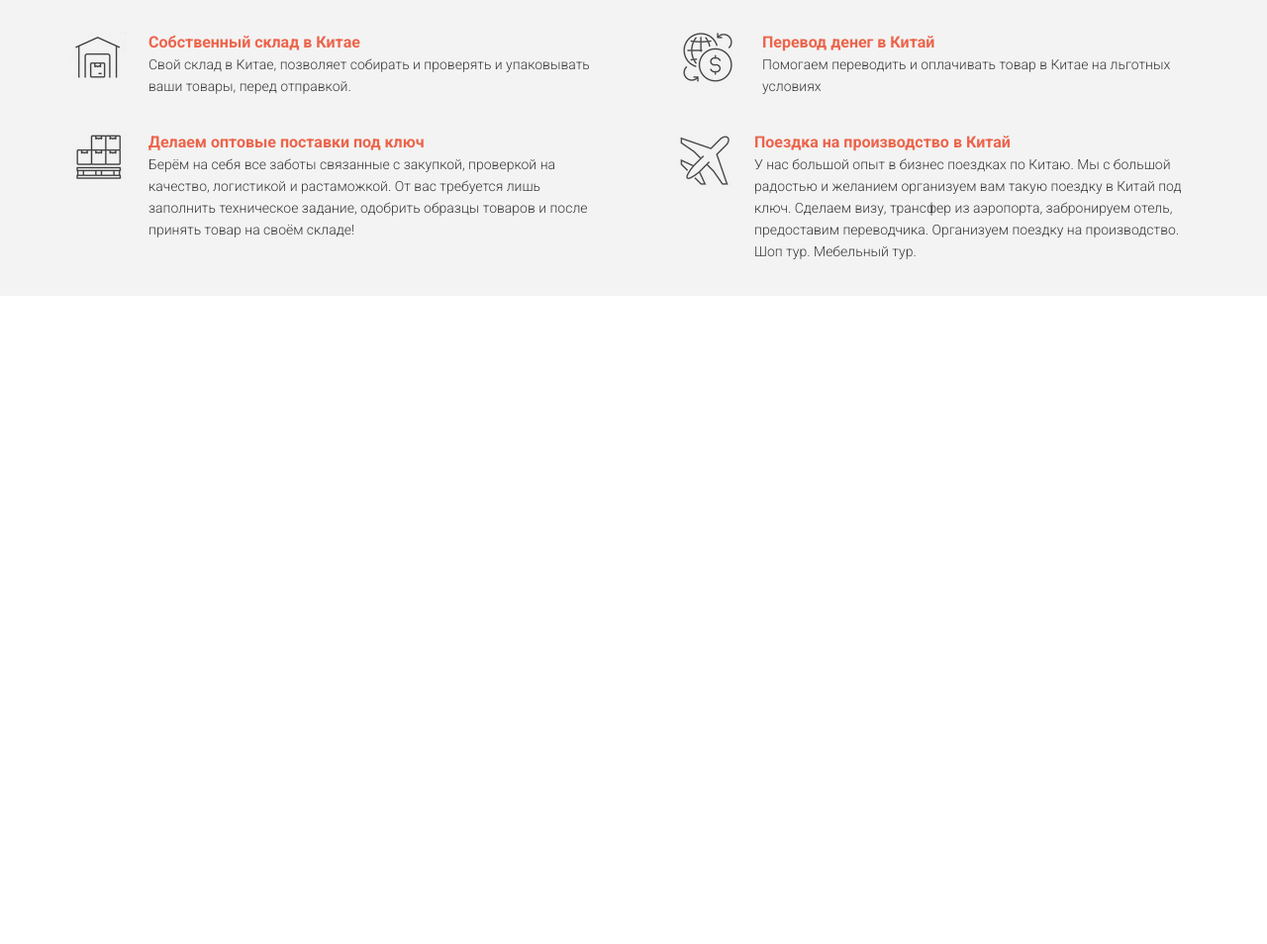
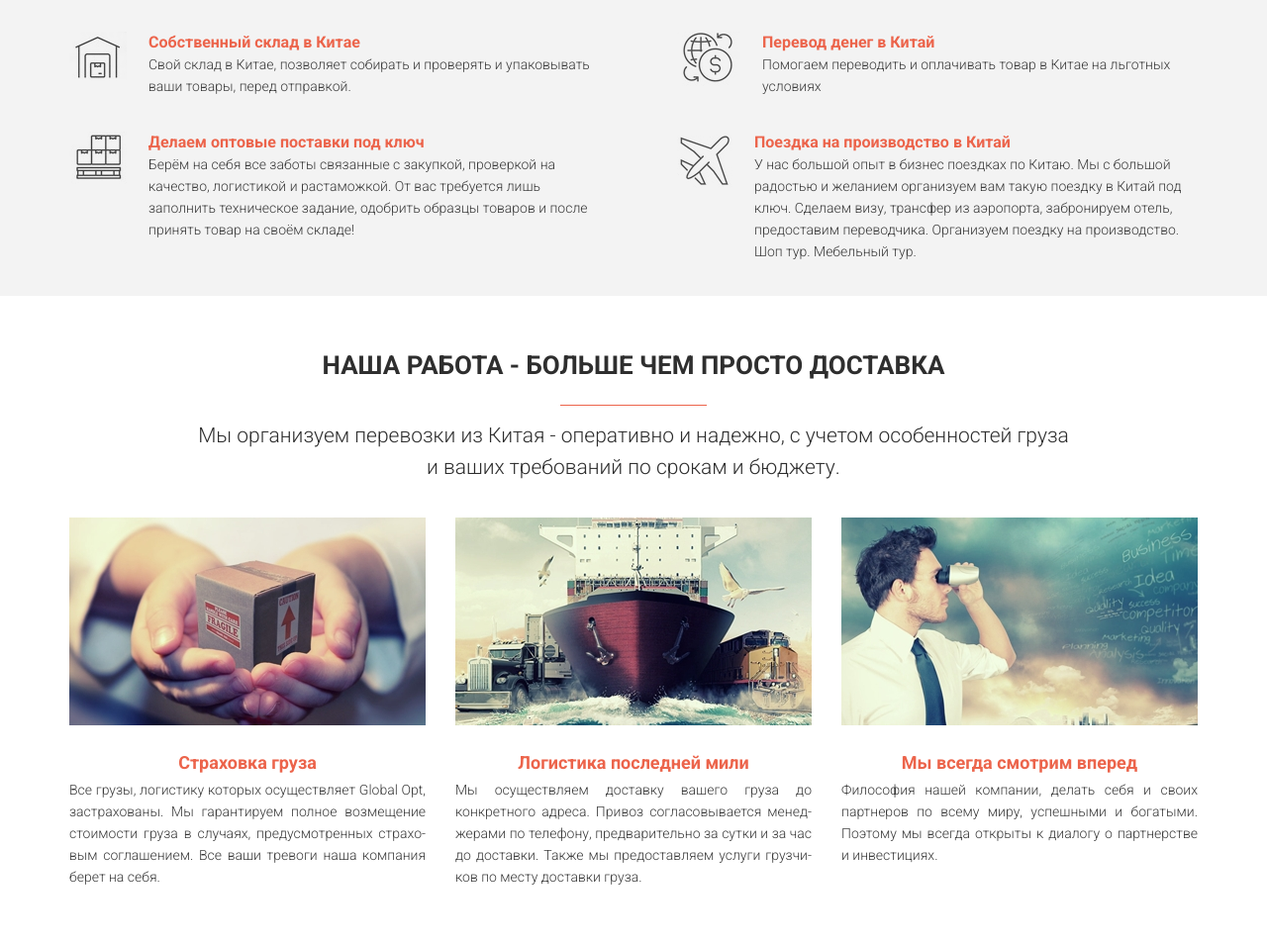
Before and after one commit to ualiyevvv/copters, a website: page src/index.html in a window 1280 px wide. Shown: the part 995-1949 px from the top of the page at 99% size. Before the commit the page ends 1295 px from the top, so only its background shows below. Drawn offline with Linux system fonts and the light colour scheme.

Commit message:
заверстал третий экран

```diff
--- a/src/index.html
+++ b/src/index.html
@@ -135,6 +135,43 @@
         </div>
     </section>
 
+    <section class="ourwork">
+        <div class="container">
+            <div class="title">Наша работа - больше чем просто доставка</div>
+            <div class="subtitle">Мы организуем перевозки из Китая - оперативно и надежно, с учетом особенностей груза <br>
+                и ваших требований по срокам и бюджету.</div>
+            <div class="ourwork__wrapper">
+                <div class='ourwork__item'>
+                    <div class="ourwork__img">
+                        <img src="img/ourwork1.jpg" alt="ourwork1">
+                    </div>
+                    <div class="descr">
+                        <span>Страховка груза</span>
+                        Все грузы, логистику которых осуществляет Global Opt, застрахованы. Мы гарантируем полное возмещение стоимости груза в случаях, предусмотренных страхо- вым соглашением. Все ваши тревоги наша компания берет на себя.
+                    </div>
+                </div>
+                <div class='ourwork__item'>
+                    <div class="ourwork__img">
+                        <img src="img/ourwork2.jpg" alt="ourwork2">
+                    </div>
+                    <div class="descr">
+                        <span>Логистика последней мили</span>
+                        Мы осуществляем доставку вашего груза до конкретного адреса. Привоз согласовывается менед- жерами по телефону, предварительно за сутки и за час до доставки. Также мы предоставляем услуги грузчи- ков по месту доставки груза.
+                    </div>
+                </div>
+                <div class='ourwork__item'>
+                    <div class="ourwork__img">
+                        <img src="img/ourwork3.jpg" alt="ourwork3">
+                    </div>
+                    <div class="descr">
+                        <span>Мы всегда смотрим вперед</span>
+                        Философия нашей компании, делать себя и своих партнеров по всему миру, успешными и богатыми. Поэтому мы всегда открыты к диалогу о партнерстве и инвестициях.
+                    </div>
+                </div>
+            </div>
+        </div>
+    </section>
+
 
 </body>
 </html>
--- /dev/null
+++ b/src/sass/blocks/_ourwork.sass
@@ -0,0 +1,28 @@
+.ourwork
+    min-height: 620px
+    padding: 51px 0 57px 0
+    & .subtitle::before
+        content: ''
+        display: block
+        width: 148px
+        height: 1px
+        margin: 20px auto 15px auto
+        background-color: $main-color
+    &__wrapper
+        display: flex
+        align-items: flex-start
+        margin-top: 35px
+    &__item
+        display: flex
+        flex-direction: column
+        align-items: center
+        margin-right: 30px
+        &:last-child
+            margin-right: 0
+        & .descr
+            text-align: justify
+            margin-top: 27px
+            & span
+                margin-bottom: 5px
+                text-align: center
+                font-size: 18px
--- a/src/sass/style.sass
+++ b/src/sass/style.sass
@@ -16,6 +16,11 @@
     font-weight: 700
     text-transform: uppercase
     text-align: center
+.subtitle
+    color: #2e2e2e
+    font-size: 21px
+    font-weight: 300
+    text-align: center
 .descr
     color: #3a3a3a
     font-size: 14px
@@ -32,3 +37,4 @@
 @import "blocks/buttons"
 @import "blocks/promo"
 @import "blocks/advanatges"
+@import "blocks/ourwork"
```
Also changed, not shown: src/css/style.min.css, src/sass/blocks/_buttons.sass (line endings or trailing spaces).
